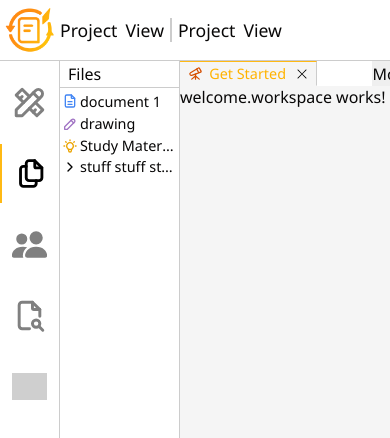
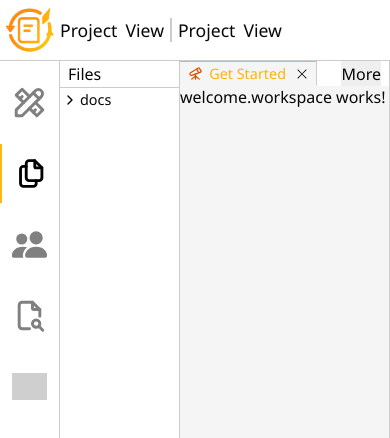
Before and after one commit to theviolentghost/StudySync, an Angular app in the folder frontend/: page / in a window 390 px wide. Shown: the top 438 px of the page. Built offline with nearby package versions, Linux system fonts and the light colour scheme; grey boxes are pictures that could not be loaded.

Commit message:
Enhance file management and editor functionality; add new route for file selection, improve tab handling, and update styles for better responsiveness and user experience.

```diff
--- a/frontend/src/app/app.routes.ts
+++ b/frontend/src/app/app.routes.ts
@@ -16,6 +16,11 @@ export const routes: Routes = [
         path: 'WELCOME/:filePath',
         component: WelcomeWorkspaceComponent,
         outlet: 'workspace',
+    },
+    {
+        path: 'SELECTFILE',
+        component: WelcomeWorkspaceComponent,
+        outlet: 'workspace', // change
     },
     {
         path: 'sdoc/:filePath',
--- a/frontend/src/app/note.editor/editor.tabs/editor.tabs.component.css
+++ b/frontend/src/app/note.editor/editor.tabs/editor.tabs.component.css
@@ -53,7 +53,9 @@
     cursor: default;
     color: var(--color-secondary-500);
 }
-
+.tab-element p {
+    flex-shrink: 0;
+}
 .tab-element .icon {
     margin-right: var(--space-xxs);
     height: 80%;
@@ -69,7 +71,7 @@
     cursor: pointer;
     visibility: hidden;
     height: var(--space-lg);
-    max-height: 80%;
+    max-height: 100%;
     aspect-ratio: 1 / 1;
     border-radius: var(--space-xxs);
     padding: 0;
@@ -78,6 +80,8 @@
     background-position: center;
     background-repeat: no-repeat;
     background-size: contain;
+    flex-shrink: 0;
+    flex-grow: 1;
 }
 .tab-element.active .closeTab {
     visibility: visible;
--- a/frontend/src/app/note.editor/editor.tabs/editor.tabs.component.html
+++ b/frontend/src/app/note.editor/editor.tabs/editor.tabs.component.html
@@ -1,3 +1,4 @@
+<div *ngIf="tabs.length > 0" style="display:flex;flex-direction: row; width: 100%;">
 <div class="tab-carousel hide-scrollbar">
     <div
         class="tab-element"
@@ -15,4 +16,6 @@
         <button class="closeTab image-icon-dark" (click)="closeTab(tab.id); $event.stopPropagation();"></button>
     </div>
 </div>
-<button>More</button>
+<button class="actions">More</button>
+
+</div>
--- a/frontend/src/app/note.editor/editor.tabs/editor.tabs.component.ts
+++ b/frontend/src/app/note.editor/editor.tabs/editor.tabs.component.ts
@@ -42,11 +42,12 @@ export class EditorTabsComponent implements OnInit{
 
     ngOnInit(): void {
         this.fileManager.openNewTabInWorkspace.subscribe((file: File) => {
+            if(this.selectTab(file.name)) return;
             this.openNewTabFromFile(file);
         });
     }
 
-    openNewTabFromFile(file: File) {
+    openNewTabFromFile(file: File): void {
         const tab: Tab = {
             id: file.name,
             title: file.name,
@@ -58,11 +59,21 @@ export class EditorTabsComponent implements OnInit{
         this.selectTab(file.name);
     }
 
-    selectTab(tabId: string) {
+    setNoTabSelectedState(): void {
+        this.activeTabId = null;
+
+        this.router.navigate([{
+            outlets: {
+                workspace: ['SELECTFILE']
+            }
+        }], {skipLocationChange: true});
+    }
+
+    selectTab(tabId: string): boolean {
         this.activeTabId = tabId;
 
         const tabSelected = this.tabs.find(tab => tab.id === tabId);
-        if (!tabSelected) return;
+        if (!tabSelected) return false;
 
         // this.tabSelected.emit(tabId);
 
@@ -71,7 +82,7 @@ export class EditorTabsComponent implements OnInit{
               workspace: [tabSelected.fileType, `${tabSelected.directory}${tabId}.${tabSelected.fileType}`]
             }
           }], { skipLocationChange: true });
-
+        return true; // in future you could check if the tab was actually reached
     }
 
     closeTab(tabId: string) {
@@ -85,7 +96,7 @@ export class EditorTabsComponent implements OnInit{
                 this.selectTab(this.tabs[tabIndex - 1].id);
             }
             else {
-                this.selectTab("");
+                this.setNoTabSelectedState();
             }
         }
     }
--- a/frontend/src/app/note.editor/editor.tools/tools.files/tools.files.component.css
+++ b/frontend/src/app/note.editor/editor.tools/tools.files/tools.files.component.css
@@ -5,6 +5,7 @@
     width: 100%;
     margin-top: var(--space-xxs);
     overflow-y: auto;
+    touch-action: manipulation;
 }
 .tab-element {
     position: relative;
@@ -19,6 +20,7 @@
     cursor: pointer;
     outline-width: 0;
     transition: background-color 0.15s ease 0s, outline-width 0.15s ease 0s;
+    touch-action: default;
 }
 .tab-element .icon {
     margin-left: var(--space-xxs);
@@ -41,11 +43,6 @@
     font-size: .9rem;
     color: var(--color-text);
 }
-.tab-element:hover {
-    background-color: var(--color-primary-opacity-25);
-    outline: solid 1px var(--color-primary);
-    outline-offset: -1px;
-}
 .tab-element.folder {
     --folder-group-color: var(--color-text); /* color of the left border for each folder */
     display: grid;
@@ -62,6 +59,7 @@
     height: calc(100% - 1px - 1.3rem);
     background-color: transparent;
     border-left: solid 1px var(--folder-group-color);
+    pointer-events: none;
     /* border-bottom: solid 1px var(--folder-group-color);
     border-top: solid 1px var(--folder-group-color); */
 }
@@ -71,12 +69,15 @@
     }
 }
 .tab-element.folder .action {
+    position: relative;
     display: grid;
     grid-template-columns: auto 1fr auto;
     grid-template-rows: 1fr;
     width: 100%;
     grid-row: 1;
     grid-column: 1 / -1;
+    z-index: 10;
+    pointer-events: auto;
 }
 .tab-element.folder .icon {
     grid-row: 1;
@@ -103,7 +104,7 @@
 .tab-element.folder .actions button {
     height: 100%;
     aspect-ratio: 1 / 1;
-    background-color: red;
+    background-color: transparent;
     border-radius: var(--space-xxs);
     cursor: pointer;
 }
@@ -111,6 +112,23 @@
     grid-row: 2;
     grid-column: 1 / -1;
     padding-left: 1rem; /* icon width */
+}
+
+@media (pointer: coarse) {
+    /* mobile */
+    .tab-element.actions {
+        display: none; /* mobile users will only have add file at top */
+    }
+}
+@media (hover: hover) and (pointer: fine) {
+    /* desktop */
+    .tab-element:hover {
+        background-color: var(--color-primary-opacity-25);
+        outline: solid 1px var(--color-primary);
+        outline-offset: -1px;
+    }
+    .tab-element.file:hover {
+        background-color: var(--color-primary-opacity-50);
     }
     .tab-element.folder .children .tab-element.file:hover {
         background-color: var(--color-primary-opacity-25); /* make the file darker */
@@ -122,8 +140,4 @@
     .tab-element.folder:hover .action:hover .actions  {
         display: flex;
     }
-@media (pointer: coarse) {
-    .tab-element.actions {
-        display: none; /* mobile users will only have add file at top */
 }
-}
--- a/frontend/src/app/note.editor/editor.tools/tools.files/tools.files.component.html
+++ b/frontend/src/app/note.editor/editor.tools/tools.files/tools.files.component.html
@@ -34,7 +34,7 @@
             <!-- Recursive call with incremented depth -->
             <div class="children" *ngIf="!file.collapsed">
                 <ng-container *ngTemplateOutlet="filesTemplate;
-                    context: { $implicit: file.content, depth: (depth || 0) + 1 }">
+                    context: { $implicit: getFilesFromFolder(file), depth: (depth || 0) + 1 }">
                 </ng-container>
             </div>
         </div>
--- a/frontend/src/app/note.editor/editor.tools/tools.files/tools.files.component.ts
+++ b/frontend/src/app/note.editor/editor.tools/tools.files/tools.files.component.ts
@@ -1,6 +1,6 @@
 import { Component, Input } from '@angular/core';
 import { CommonModule } from '@angular/common';
-import { File, FileManagerService  } from '../../file.manager.service';
+import { File, Folder, FileManagerService  } from '../../file.manager.service';
 
 @Component({
   selector: 'tools-files',
@@ -18,7 +18,11 @@ export class ToolsFilesComponent {
     ) {}
 
     get files(): File[] {
-        return this.fileManager.getAllFiles();
+        return this.fileManager.getRootChildren();
+    }
+
+    getFilesFromFolder(folder: Folder): File[] {
+        return this.fileManager.getChildrenOfFolder(folder);
     }
 
     getFolderColor(depth: number): string {
--- a/frontend/src/app/note.editor/file.manager.service.ts
+++ b/frontend/src/app/note.editor/file.manager.service.ts
@@ -12,7 +12,7 @@ export interface File {
 }
 export interface Folder extends File {
     type: 'FOLDER';
-    content: File[];
+    content: Map<string, File>;
 }
 export interface SDocumentFile extends File {
     type: 'sdoc';
@@ -20,128 +20,155 @@ export interface SDocumentFile extends File {
         text: string // temp
     };
 }
+interface PathParts {
+    path: string;
+    fileName: string;
+    fileType: string;
+    fullFileName: string; // fileName + '.' + fileType
+    directory: string;
+    directories: string[];
+}
 
 @Injectable({
   providedIn: 'root'
 })
 export class FileManagerService {
-    private files: File[] = [
-        {
-            name: 'document 1',
-            type: 'sdoc',
-            directory: "/",
-            content: {
-                text: "This is a test document"
-            },
-        },
-        {
-            name: 'drawing',
-            type: 'sdraw',
-            directory: "/",
-            content: null,
-        },
-        {
-            name: 'Study Material',
-            type: 'sstudy',
-            directory: "/",
-            content: null,
-        },
-        {
-            name: 'stuff stuff stuff folder',
-            type: 'FOLDER',
-            directory: "/",
-            collapsed: true,
-            content: [
-                {
-                    name: 'stuff stuff stuff folder',
-                    type: 'FOLDER',
-                    directory: "/",
-                    collapsed: true,
-                    content: [
-                        {
-                            name: 'document 2',
-                            type: 'sdoc',
-                            directory: "/",
-                            content: {
-                                text: "This is a test document inside a folder"
-                            },
-                        },
-                    ],
-                },
-                {
-                    name: 'stuff stuff stuff folder',
-                    type: 'FOLDER',
-                    directory: "/",
-                    collapsed: true,
-                    content: [
-                        {
-                            name: 'folder-1',
-                            type: 'FOLDER',
-                            directory: "/",
-                            collapsed: true,
-                            content: [
-                                {
-                                    name: 'folder-2',
-                                    type: 'FOLDER',
-                                    directory: "/",
-                                    collapsed: true,
-                                    content: [
-                                        {
-                                            name: 'folder-3',
-                                            type: 'FOLDER',
-                                            directory: "/",
-                                            collapsed: true,
-                                            content: [
-                                                {
-                                                    name: 'folder-4',
-                                                    type: 'FOLDER',
-                                                    directory: "/",
-                                                    collapsed: true,
-                                                    content: [
-                                                        {
-                                                            name: 'lol.sdoc',
-                                                            type: 'sdoc',
-                                                            directory: "/",
-                                                            content: {
-                                                                text: "This is a test document inside a folder"
-                                                            },
-
-                                                        },
-                                                        {
-                                                            name: 'document 2',
-                                                            type: 'sdoc',
-                                                            directory: "/",
-                                                            content: {
-                                                                text: "This is a test document inside a folder"
-                                                            },
-                                                        },
-                                                        {
-                                                            name: 'document 2',
-                                                            type: 'sdoc',
-                                                            directory: "/",
-                                                            content: {
-                                                                text: "This is a test document inside a folder"
-                                                            },
-                                                        },
-                                                    ],
-                                                }
-                                            ],
-                                        }
-                                    ],
-                                }
-                            ],
-                        }
-                    ],
-                }
-            ],
-        }
-    ];
+    private _root: Folder = {
+        name: 'ROOT',
+        type: 'FOLDER',
+        directory: 'root',
+        content: new Map<string, File>(),
+        collapsed: false
+    };
+    get root(): Folder {
+        return this._root;
+    }
+    private files: Map<string, File> = new Map<string, File>();
     @Output() openNewTabInWorkspace: EventEmitter<File> = new EventEmitter<File>();
 
-    constructor() { }
+    constructor() {
+        this.files.set('root', this.root);
+
+        this.addEntryToFiles("/docs/1/", {
+            name: 'hello',
+            type: 'sdoc',
+            directory: '/docs/1/',
+            content: {
+                text: 'hello'
+            }
+        });
+        this.addEntryToFiles("/docs/1/", {
+            name: "hello",
+            type: 'sdoc',
+            directory: "/docs/1/",
+            content: {
+                text: "hellow gaunt"
+            }
+        })
+        // alert(this.getChildrenOfFolder(this.root)[0]?.name)
+        // alert(this.getFileByPath('/docs/1/hello.sdoc')?.content?.text);
+    }
+
+    getPartsOfPath(path: string): PathParts {
+        const subDirectories = path.split('/');
+        const fullFileName = subDirectories.pop() || '';
+        const fileName = fullFileName.substring(0, fullFileName.lastIndexOf('.'));
+        const fileType = fileName.includes('.') ?
+            fileName.substring(fileName.lastIndexOf('.') + 1) :
+            '';
+        const directory = subDirectories.join('/') || '/';
+        const directories = subDirectories.filter((dir) => dir !== '');
+        return {
+            path,
+            fileName,
+            fileType,
+            fullFileName,
+            directory,
+            directories
+        };
+    }
+    getWorkingDirectory(data: PathParts): Folder | null {
+        const { directories } = data;
+        let currentDirectory: Folder | null = this.root;
+
+        for(let directory of directories) {
+            if(!currentDirectory) return null;
+
+            let folder = currentDirectory.content.get(directory);
+            if(!folder) {
+                // directory does not exist
+                // create a new folder
+                folder = {
+                    name: directory,
+                    type: 'FOLDER',
+                    directory: currentDirectory.directory + '/' + directory,
+                    content: new Map<string, File>(),
+                    collapsed: true,
+                }
+                currentDirectory.content.set(directory, folder);
+            }
+            if(folder?.type === 'FOLDER') {
+                currentDirectory = folder as Folder;
+            } else {
+                // not a folder
+                return null;
+            }
+        }
+
+        return currentDirectory;
+    }
+    private getUniqueFileName(directory: Folder, fileName: string, fileType: string): string {
+        let base = fileName;
+        let ext = fileType ? `.${fileType}` : '';
+        let candidate = base + ext;
+        let counter = 1;
+
+        // Collect all file names in the directory
+        const existingNames = new Set(directory.content.keys());
+
+        // Regex to match "name (n).ext"
+        //const nameRegex = new RegExp(`^${base.replace(/[-\/\\^$*+?.()|[\]{}]/g, '\\$&')}( \\((\\d+)\\))?${ext.replace('.', '\\.')}$`);
+
+        // Find the next available number
+        while (existingNames.has(candidate)) {
+            candidate = `${base} (${counter})${ext}`;
+            counter++;
+        }
+        return candidate;
+    }
+    addEntryToFiles(filePath: string, file: File): void {
+        const pathParts = this.getPartsOfPath(filePath);
+        const directory = this.getWorkingDirectory(pathParts);
+        if(!directory) return;
+        let uniqueFileName = file.name + '.' + file.type;
+
+        if(directory.content.has(uniqueFileName)) {
+            uniqueFileName = this.getUniqueFileName(directory, file.name, file.type);
+        }
+        file.name = uniqueFileName.replace('.' + file.type, ''); // remove the extension from the unique name
+        directory.content.set(uniqueFileName, file);
+    }
+    getRootChildren(): File[] {
+        return Array.from(this.root.content.values());
+    }
+    getChildrenOfFolder(folder: Folder): File[] {
+        return Array.from(folder.content.values());
+    }
+    getFileByPath(path: string): File | null {
+        const pathParts = this.getPartsOfPath(path);
+        const directory = this.getWorkingDirectory(pathParts);
+        if(!directory) return null;
+
+        const file = directory.content.get(pathParts.fullFileName);
+        return file || null;
+    }
+    getFileFromDirectory(directory: Folder, fileName: string): File | null {
+        return directory.content.get(fileName) || null;
+    }
+
 
     getAllFiles(): File[] {
-        return this.files;
+        return this.getChildrenOfFolder(this.root);
     }
     openFileInWorkspace(file: File) {
         this.openNewTabInWorkspace.emit(file);
@@ -150,14 +177,11 @@ export class FileManagerService {
         // this should check to see if it is cahced locally first, if not then use server side. logic to be implemented
 
         // for now just return the file content
-        const directory = filePath.split('/').slice(0, -1).join('/') || '/';
-        const fullFileName = filePath.split('/').pop() || '';
-        const fileName = fullFileName.includes('.') ?
-            fullFileName.substring(0, fullFileName.lastIndexOf('.')) :
-            fullFileName;
-        const fileType = fullFileName?.split('.').pop();
+        const pathParts = this.getPartsOfPath(filePath);
+        const directory = this.getWorkingDirectory(pathParts);
+        if(!directory) return null;
+        const file = this.getFileFromDirectory(directory, pathParts.fullFileName);
 
-        const file = this.files.find(f => f.name === fileName && f.directory === directory && f.type === fileType);
         return file ? file.content : null;
     }
 }
--- a/frontend/src/app/note.editor/note.editor.component.css
+++ b/frontend/src/app/note.editor/note.editor.component.css
@@ -9,7 +9,7 @@
     grid-template-rows: auto 1fr;
     width: 100%;
     height: 100%;
-    background-color: green;
+    background-color: var(--color-background);
     overflow: hidden;
 }
 
--- a/frontend/src/app/note.editor/panel.resize.service.ts
+++ b/frontend/src/app/note.editor/panel.resize.service.ts
@@ -30,7 +30,7 @@ interface PanelData {
 })
 
 export class PanelResizeService {
-    private _minimumWorkspaceWidth = 240; // Default value
+    private _minimumWorkspaceWidth = 120; // Default value
 
     get minimumWorkspaceWidth(): number {
         return this._minimumWorkspaceWidth;
--- a/frontend/src/app/note.editor/workspace/document.workspace/document.workspace.component.ts
+++ b/frontend/src/app/note.editor/workspace/document.workspace/document.workspace.component.ts
@@ -211,13 +211,10 @@ export class DocumentWorkspaceComponent implements AfterViewInit, OnInit {
     }
 
     private loadDocument() {
-        console.log("hey")
         if (this.route.snapshot.paramMap.has('filePath')) {
-            console.log("hey2")
             const filePath = this.route.snapshot.paramMap.get('filePath');
             const fileContent = this.fileManager.getFileContent(filePath || '');
             if (fileContent) {
-                console.log("hey3")
                 this.document = fileContent.text;
             }
         }
--- a/frontend/src/app/note.editor/workspace/workspace.component.html
+++ b/frontend/src/app/note.editor/workspace/workspace.component.html
@@ -1,4 +1,4 @@
-<div style="width: 100%; height: 100%;">
+<div style="width: 100%; height: 100%; ">
     <router-outlet name="workspace"></router-outlet>
 </div>
 
```
Lines whose indentation alone changed are shown as unchanged.
